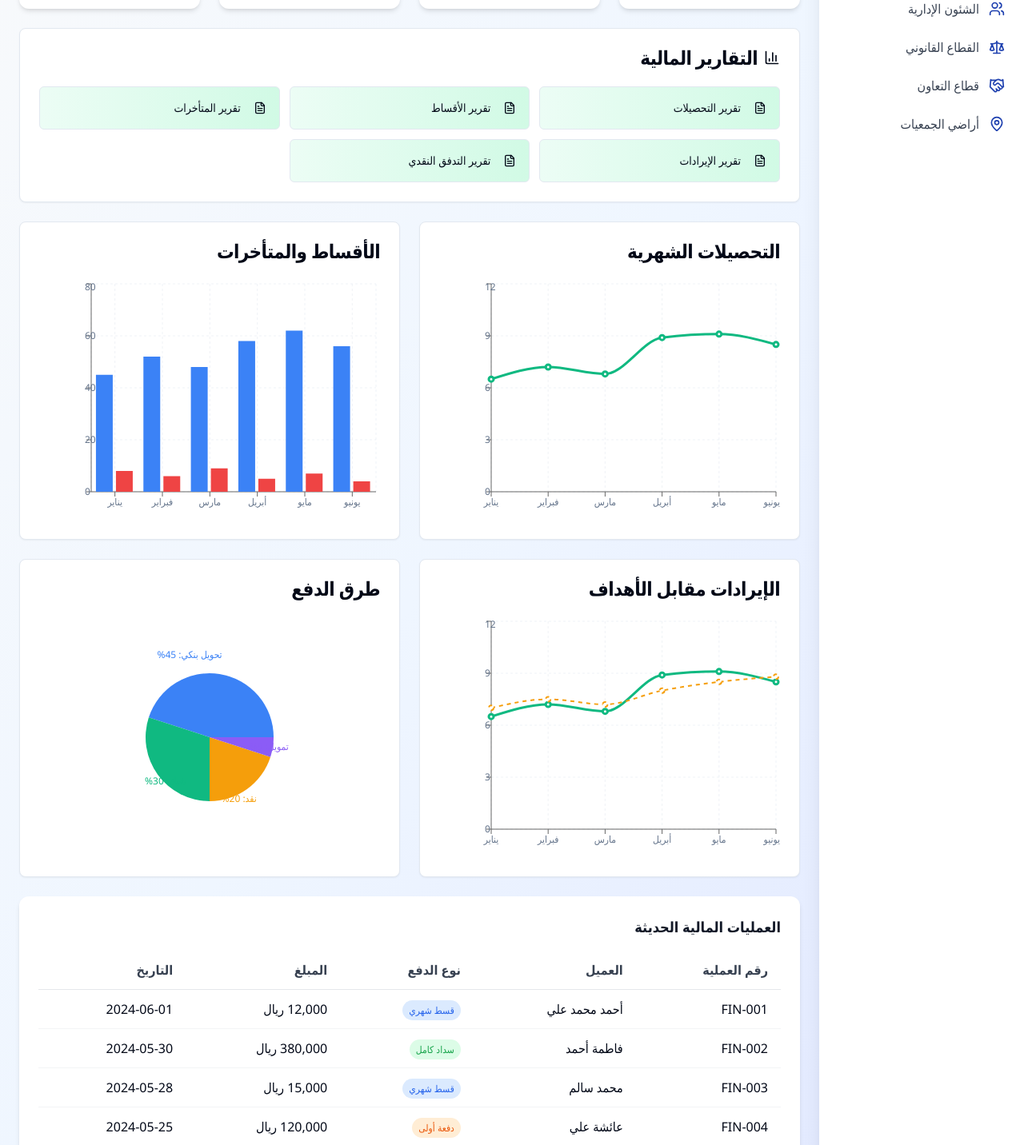
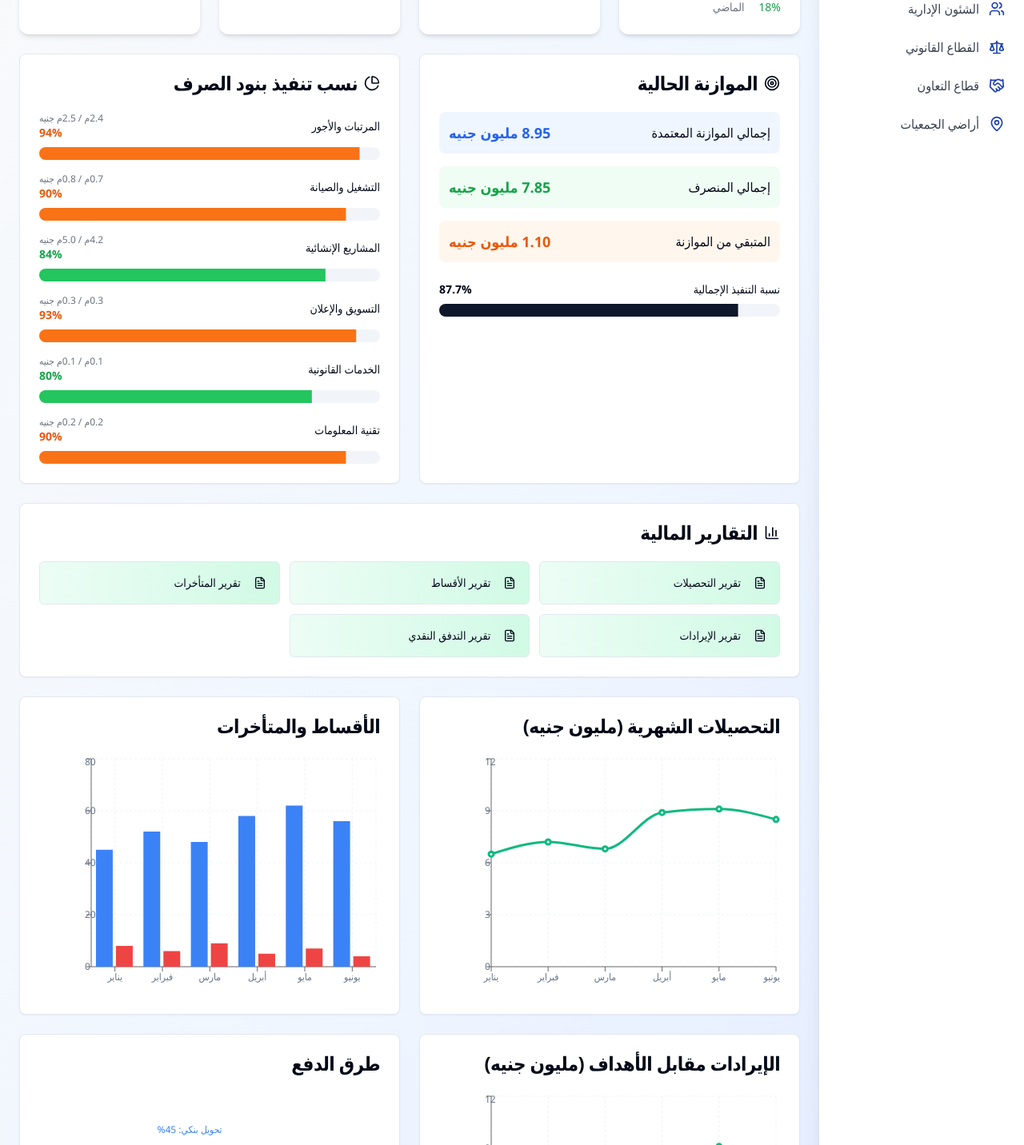
Before and after one commit to ahussiny/heya-insights-dashboard-190bd3f9, a React (Vite) app: page /finance in a window 1280 px wide. Shown: the part 338-1770 px from the top of the page at 80% size. Built offline with nearby package versions, Linux system fonts and the light colour scheme; sample sign-in values are in the browser's storage.

Commit message:
Refactor: Convert currency to EGP and add budget info
- Convert all currency values to Egyptian pounds (EGP).
- Add current budget and spending execution ratio to the finance sector.

```diff
--- a/src/components/ReportView.tsx
+++ b/src/components/ReportView.tsx
@@ -18,19 +18,19 @@ const getReportData = (reportName: string, sector: string) => {
   const reportDataMap = {
     // تقارير القطاع العقاري
     'القطاع العقاري-تقرير مبيعات الوحدات': [
-      { id: 'U001', name: 'وحدة الأندلس A1', type: 'شقة', area: '120 م²', price: '85,000', status: 'مباعة', buyer: 'أحمد محمد علي', date: '2024-05-15' },
-      { id: 'U002', name: 'وحدة النور B2', type: 'فيلا', area: '250 م²', price: '150,000', status: 'مباعة', buyer: 'فاطمة أحمد سالم', date: '2024-05-20' },
-      { id: 'U003', name: 'وحدة الياسمين C3', type: 'شقة', area: '100 م²', price: '70,000', status: 'محجوزة', buyer: 'محمد عبدالله', date: '2024-05-25' },
+      { id: 'U001', name: 'وحدة الأندلس A1', type: 'شقة', area: '120 م²', price: '85,000 جنيه', status: 'مباعة', buyer: 'أحمد محمد علي', date: '2024-05-15' },
+      { id: 'U002', name: 'وحدة النور B2', type: 'فيلا', area: '250 م²', price: '150,000 جنيه', status: 'مباعة', buyer: 'فاطمة أحمد سالم', date: '2024-05-20' },
+      { id: 'U003', name: 'وحدة الياسمين C3', type: 'شقة', area: '100 م²', price: '70,000 جنيه', status: 'محجوزة', buyer: 'محمد عبدالله', date: '2024-05-25' },
     ],
     'القطاع العقاري-تقرير الوحدات المتاحة': [
-      { id: 'U004', name: 'وحدة الورود D4', type: 'شقة', area: '110 م²', price: '75,000', status: 'متاحة', location: 'المجمع الأول', phase: 'المرحلة الثانية' },
-      { id: 'U005', name: 'وحدة السلام E5', type: 'فيلا', area: '300 م²', price: '180,000', status: 'متاحة', location: 'المجمع الثاني', phase: 'المرحلة الأولى' },
-      { id: 'U006', name: 'وحدة الأمل F6', type: 'دوبلكس', area: '180 م²', price: '120,000', status: 'قيد الإنشاء', location: 'المجمع الثالث', phase: 'المرحلة الثالثة' },
+      { id: 'U004', name: 'وحدة الورود D4', type: 'شقة', area: '110 م²', price: '75,000 جنيه', status: 'متاحة', location: 'المجمع الأول', phase: 'المرحلة الثانية' },
+      { id: 'U005', name: 'وحدة السلام E5', type: 'فيلا', area: '300 م²', price: '180,000 جنيه', status: 'متاحة', location: 'المجمع الثاني', phase: 'المرحلة الأولى' },
+      { id: 'U006', name: 'وحدة الأمل F6', type: 'دوبلكس', area: '180 م²', price: '120,000 جنيه', status: 'قيد الإنشاء', location: 'المجمع الثالث', phase: 'المرحلة الثالثة' },
     ],
     'القطاع العقاري-تقرير مبيعات الأراضي': [
-      { id: 'L001', name: 'قطعة رقم 15', area: '500 م²', price: '50,000', status: 'مباعة', buyer: 'سالم أحمد محمد', paymentType: 'نقدي', date: '2024-04-10' },
-      { id: 'L002', name: 'قطعة رقم 28', area: '750 م²', price: '75,000', status: 'مباعة', buyer: 'عائشة علي سالم', paymentType: 'أقساط', date: '2024-04-15' },
-      { id: 'L003', name: 'قطعة رقم 42', area: '600 م²', price: '60,000', status: 'محجوزة', buyer: 'خالد محمد عبدالله', paymentType: 'أقساط', date: '2024-04-20' },
+      { id: 'L001', name: 'قطعة رقم 15', area: '500 م²', price: '50,000 جنيه', status: 'مباعة', buyer: 'سالم أحمد محمد', paymentType: 'نقدي', date: '2024-04-10' },
+      { id: 'L002', name: 'قطعة رقم 28', area: '750 م²', price: '75,000 جنيه', status: 'مباعة', buyer: 'عائشة علي سالم', paymentType: 'أقساط', date: '2024-04-15' },
+      { id: 'L003', name: 'قطعة رقم 42', area: '600 م²', price: '60,000 جنيه', status: 'محجوزة', buyer: 'خالد محمد عبدالله', paymentType: 'أقساط', date: '2024-04-20' },
     ],
 
     // تقارير الشؤون الإدارية
@@ -40,38 +40,38 @@ const getReportData = (reportName: string, sector: string) => {
       { id: 'EMP003', name: 'محمد عبدالله سعيد', department: 'تقنية المعلومات', attendance: '20/24', absences: '4', lateArrivals: '3', overtime: '12 ساعات', month: 'مايو 2024' },
     ],
     'الشؤون الإدارية-تقرير الرواتب': [
-      { id: 'SAL001', employee: 'أحمد محمد علي', position: 'محاسب أول', basicSalary: '1,200', allowances: '300', deductions: '150', netSalary: '1,350', month: 'مايو 2024' },
-      { id: 'SAL002', employee: 'فاطمة سالم أحمد', position: 'مسؤولة موارد بشرية', basicSalary: '1,500', allowances: '400', deductions: '200', netSalary: '1,700', month: 'مايو 2024' },
-      { id: 'SAL003', employee: 'محمد عبدالله سعيد', position: 'مطور نظم', basicSalary: '1,800', allowances: '500', deductions: '250', netSalary: '2,050', month: 'مايو 2024' },
+      { id: 'SAL001', employee: 'أحمد محمد علي', position: 'محاسب أول', basicSalary: '1,200 جنيه', allowances: '300 جنيه', deductions: '150 جنيه', netSalary: '1,350 جنيه', month: 'مايو 2024' },
+      { id: 'SAL002', employee: 'فاطمة سالم أحمد', position: 'مسؤولة موارد بشرية', basicSalary: '1,500 جنيه', allowances: '400 جنيه', deductions: '200 جنيه', netSalary: '1,700 جنيه', month: 'مايو 2024' },
+      { id: 'SAL003', employee: 'محمد عبدالله سعيد', position: 'مطور نظم', basicSalary: '1,800 جنيه', allowances: '500 جنيه', deductions: '250 جنيه', netSalary: '2,050 جنيه', month: 'مايو 2024' },
     ],
 
     // تقارير قطاع التعاون
     'قطاع التعاون-تقرير الجمعيات': [
-      { id: 'SOC001', name: 'جمعية الأندلس الفئوية', type: 'فئوية', region: 'الرياض', members: '85', activeProjects: '3', totalLands: '25 قطعة', status: 'نشطة' },
-      { id: 'SOC002', name: 'جمعية النور الإقليمية', type: 'إقليمية', region: 'جدة', members: '120', activeProjects: '2', totalLands: '40 قطعة', status: 'نشطة' },
-      { id: 'SOC003', name: 'جمعية الياسمين المختلطة', type: 'فئوية وإقليمية', region: 'الدمام', members: '65', activeProjects: '1', totalLands: '15 قطعة', status: 'معلقة' },
-      { id: 'SOC004', name: 'جمعية الورود الإقليمية', type: 'إقليمية', region: 'المدينة المنورة', members: '95', activeProjects: '4', totalLands: '30 قطعة', status: 'نشطة' },
+      { id: 'SOC001', name: 'جمعية الأندلس الفئوية', type: 'فئوية', region: 'القاهرة', members: '85', activeProjects: '3', totalLands: '25 قطعة', status: 'نشطة' },
+      { id: 'SOC002', name: 'جمعية النور الإقليمية', type: 'إقليمية', region: 'الجيزة', members: '120', activeProjects: '2', totalLands: '40 قطعة', status: 'نشطة' },
+      { id: 'SOC003', name: 'جمعية الياسمين المختلطة', type: 'فئوية وإقليمية', region: 'الإسكندرية', members: '65', activeProjects: '1', totalLands: '15 قطعة', status: 'معلقة' },
+      { id: 'SOC004', name: 'جمعية الورود الإقليمية', type: 'إقليمية', region: 'أسوان', members: '95', activeProjects: '4', totalLands: '30 قطعة', status: 'نشطة' },
     ],
 
     // تقارير القطاع المالي
     'القطاع المالي-تقرير التحصيلات': [
-      { id: 'COL001', source: 'مبيعات الوحدات', amount: '2,500,000', collectedAmount: '2,200,000', pendingAmount: '300,000', collectionRate: '88%', month: 'مايو 2024' },
-      { id: 'COL002', source: 'مبيعات الأراضي', amount: '1,800,000', collectedAmount: '1,650,000', pendingAmount: '150,000', collectionRate: '92%', month: 'مايو 2024' },
-      { id: 'COL003', source: 'رسوم الجمعيات', amount: '450,000', collectedAmount: '400,000', pendingAmount: '50,000', collectionRate: '89%', month: 'مايو 2024' },
+      { id: 'COL001', source: 'مبيعات الوحدات', amount: '2,500,000 جنيه', collectedAmount: '2,200,000 جنيه', pendingAmount: '300,000 جنيه', collectionRate: '88%', month: 'مايو 2024' },
+      { id: 'COL002', source: 'مبيعات الأراضي', amount: '1,800,000 جنيه', collectedAmount: '1,650,000 جنيه', pendingAmount: '150,000 جنيه', collectionRate: '92%', month: 'مايو 2024' },
+      { id: 'COL003', source: 'رسوم الجمعيات', amount: '450,000 جنيه', collectedAmount: '400,000 جنيه', pendingAmount: '50,000 جنيه', collectionRate: '89%', month: 'مايو 2024' },
     ],
 
     // تقارير القطاع القانوني
     'القطاع القانوني-تقرير القضايا': [
-      { id: 'LEG001', caseType: 'قضية تحصيل', party: 'أحمد محمد علي', amount: '50,000', status: 'قيد النظر', court: 'المحكمة التجارية', date: '2024-05-15' },
-      { id: 'LEG002', caseType: 'قضية مطالبة', party: 'مقاولات الخليج', amount: '120,000', status: 'محلولة', court: 'المحكمة العامة', date: '2024-04-10' },
-      { id: 'LEG003', caseType: 'قضية عقارية', party: 'شركة التطوير', amount: '200,000', status: 'قيد التنفيذ', court: 'المحكمة العقارية', date: '2024-05-20' },
+      { id: 'LEG001', caseType: 'قضية تحصيل', party: 'أحمد محمد علي', amount: '50,000 جنيه', status: 'قيد النظر', court: 'المحكمة التجارية', date: '2024-05-15' },
+      { id: 'LEG002', caseType: 'قضية مطالبة', party: 'مقاولات الخليج', amount: '120,000 جنيه', status: 'محلولة', court: 'المحكمة العامة', date: '2024-04-10' },
+      { id: 'LEG003', caseType: 'قضية عقارية', party: 'شركة التطوير', amount: '200,000 جنيه', status: 'قيد التنفيذ', court: 'المحكمة العقارية', date: '2024-05-20' },
     ],
 
     // تقارير قطاع المشروعات
     'قطاع المشروعات-تقرير حالة المشاريع': [
-      { id: 'PRJ001', name: 'مجمع الأندلس السكني', contractor: 'شركة البناء المتقدم', progress: '75%', budget: '5,000,000', spent: '3,750,000', status: 'قيد التنفيذ', expectedCompletion: '2024-12-31' },
-      { id: 'PRJ002', name: 'مجمع النور التجاري', contractor: 'مقاولات الخليج', progress: '45%', budget: '8,000,000', spent: '3,600,000', status: 'قيد التنفيذ', expectedCompletion: '2025-06-30' },
-      { id: 'PRJ003', name: 'مجمع الياسمين السكني', contractor: 'شركة التطوير العقاري', progress: '100%', budget: '3,500,000', spent: '3,400,000', status: 'مكتمل', expectedCompletion: '2024-04-30' },
+      { id: 'PRJ001', name: 'مجمع الأندلس السكني', contractor: 'شركة البناء المتقدم', progress: '75%', budget: '5,000,000 جنيه', spent: '3,750,000 جنيه', status: 'قيد التنفيذ', expectedCompletion: '2024-12-31' },
+      { id: 'PRJ002', name: 'مجمع النور التجاري', contractor: 'مقاولات الخليج', progress: '45%', budget: '8,000,000 جنيه', spent: '3,600,000 جنيه', status: 'قيد التنفيذ', expectedCompletion: '2025-06-30' },
+      { id: 'PRJ003', name: 'مجمع الياسمين السكني', contractor: 'شركة التطوير العقاري', progress: '100%', budget: '3,500,000 جنيه', spent: '3,400,000 جنيه', status: 'مكتمل', expectedCompletion: '2024-04-30' },
     ],
 
     // Default data
--- a/src/components/charts/FinanceChart.tsx
+++ b/src/components/charts/FinanceChart.tsx
@@ -42,7 +42,7 @@ export const FinanceChart = () => {
     <div className="grid grid-cols-1 lg:grid-cols-2 gap-6">
       <Card>
         <CardHeader>
-          <CardTitle>التحصيلات الشهرية</CardTitle>
+          <CardTitle>التحصيلات الشهرية (مليون جنيه)</CardTitle>
         </CardHeader>
         <CardContent>
           <ChartContainer config={chartConfig} className="h-[300px] w-full">
@@ -56,7 +56,7 @@ export const FinanceChart = () => {
                 dataKey="collected"
                 stroke="#10b981"
                 strokeWidth={3}
-                name="المحصل (مليون ريال)"
+                name="المحصل (مليون جنيه)"
               />
             </LineChart>
           </ChartContainer>
@@ -83,7 +83,7 @@ export const FinanceChart = () => {
 
       <Card>
         <CardHeader>
-          <CardTitle>الإيرادات مقابل الأهداف</CardTitle>
+          <CardTitle>الإيرادات مقابل الأهداف (مليون جنيه)</CardTitle>
         </CardHeader>
         <CardContent>
           <ChartContainer config={chartConfig} className="h-[300px] w-full">
--- a/src/pages/FinancePage.tsx
+++ b/src/pages/FinancePage.tsx
@@ -1,10 +1,22 @@
+
 import React from 'react';
 import { StatCard } from '../components/StatCard';
 import { FinanceReports } from '../components/reports/FinanceReports';
 import { FinanceChart } from '../components/charts/FinanceChart';
-import { DollarSign, CreditCard, TrendingUp, AlertCircle } from 'lucide-react';
+import { DollarSign, CreditCard, TrendingUp, AlertCircle, Target, PieChart } from 'lucide-react';
+import { Card, CardContent, CardHeader, CardTitle } from '@/components/ui/card';
+import { Progress } from '@/components/ui/progress';
 
 export const FinancePage = () => {
+  const budgetItems = [
+    { item: 'المرتبات والأجور', budgeted: 2500000, spent: 2350000, percentage: 94 },
+    { item: 'التشغيل والصيانة', budgeted: 800000, spent: 720000, percentage: 90 },
+    { item: 'المشاريع الإنشائية', budgeted: 5000000, spent: 4200000, percentage: 84 },
+    { item: 'التسويق والإعلان', budgeted: 300000, spent: 280000, percentage: 93 },
+    { item: 'الخدمات القانونية', budgeted: 150000, spent: 120000, percentage: 80 },
+    { item: 'تقنية المعلومات', budgeted: 200000, spent: 180000, percentage: 90 },
+  ];
+
   return (
     <div className="space-y-6">
       <div>
@@ -15,7 +27,7 @@ export const FinancePage = () => {
       <div className="grid grid-cols-1 md:grid-cols-2 lg:grid-cols-4 gap-6">
         <StatCard
           title="إجمالي التحصيلات"
-          value="8.5 مليون"
+          value="8.5 مليون جنيه"
           change="18%"
           changeType="increase"
           icon={DollarSign}
@@ -47,6 +59,80 @@ export const FinancePage = () => {
         />
       </div>
 
+      <div className="grid grid-cols-1 lg:grid-cols-2 gap-6">
+        <Card>
+          <CardHeader>
+            <CardTitle className="flex items-center gap-2">
+              <Target className="h-5 w-5" />
+              الموازنة الحالية
+            </CardTitle>
+          </CardHeader>
+          <CardContent>
+            <div className="space-y-4">
+              <div className="flex justify-between items-center p-3 bg-blue-50 rounded-lg">
+                <span className="font-medium">إجمالي الموازنة المعتمدة</span>
+                <span className="text-lg font-bold text-blue-600">8.95 مليون جنيه</span>
+              </div>
+              <div className="flex justify-between items-center p-3 bg-green-50 rounded-lg">
+                <span className="font-medium">إجمالي المنصرف</span>
+                <span className="text-lg font-bold text-green-600">7.85 مليون جنيه</span>
+              </div>
+              <div className="flex justify-between items-center p-3 bg-orange-50 rounded-lg">
+                <span className="font-medium">المتبقي من الموازنة</span>
+                <span className="text-lg font-bold text-orange-600">1.10 مليون جنيه</span>
+              </div>
+              <div className="pt-2">
+                <div className="flex justify-between items-center mb-2">
+                  <span className="text-sm font-medium">نسبة التنفيذ الإجمالية</span>
+                  <span className="text-sm font-bold">87.7%</span>
+                </div>
+                <Progress value={87.7} className="w-full" />
+              </div>
+            </div>
+          </CardContent>
+        </Card>
+
+        <Card>
+          <CardHeader>
+            <CardTitle className="flex items-center gap-2">
+              <PieChart className="h-5 w-5" />
+              نسب تنفيذ بنود الصرف
+            </CardTitle>
+          </CardHeader>
+          <CardContent>
+            <div className="space-y-4">
+              {budgetItems.map((item, index) => (
+                <div key={index} className="space-y-2">
+                  <div className="flex justify-between items-center">
+                    <span className="text-sm font-medium">{item.item}</span>
+                    <div className="text-left">
+                      <div className="text-xs text-gray-500">
+                        {(item.spent / 1000000).toFixed(1)}م / {(item.budgeted / 1000000).toFixed(1)}م جنيه
+                      </div>
+                      <div className={`text-sm font-bold ${
+                        item.percentage > 95 ? 'text-red-600' :
+                        item.percentage > 85 ? 'text-orange-600' :
+                        'text-green-600'
+                      }`}>
+                        {item.percentage}%
+                      </div>
+                    </div>
+                  </div>
+                  <Progress
+                    value={item.percentage}
+                    className={`w-full ${
+                      item.percentage > 95 ? '[&>div]:bg-red-500' :
+                      item.percentage > 85 ? '[&>div]:bg-orange-500' :
+                      '[&>div]:bg-green-500'
+                    }`}
+                  />
+                </div>
+              ))}
+            </div>
+          </CardContent>
+        </Card>
+      </div>
+
       <FinanceReports />
 
       <FinanceChart />
@@ -66,10 +152,10 @@ export const FinancePage = () => {
             </thead>
             <tbody>
               {[
-                { id: 'FIN-001', client: 'أحمد محمد علي', type: 'قسط شهري', amount: '12,000 ريال', date: '2024-06-01' },
-                { id: 'FIN-002', client: 'فاطمة أحمد', type: 'سداد كامل', amount: '380,000 ريال', date: '2024-05-30' },
-                { id: 'FIN-003', client: 'محمد سالم', type: 'قسط شهري', amount: '15,000 ريال', date: '2024-05-28' },
-                { id: 'FIN-004', client: 'عائشة علي', type: 'دفعة أولى', amount: '120,000 ريال', date: '2024-05-25' },
+                { id: 'FIN-001', client: 'أحمد محمد علي', type: 'قسط شهري', amount: '12,000 جنيه', date: '2024-06-01' },
+                { id: 'FIN-002', client: 'فاطمة أحمد', type: 'سداد كامل', amount: '380,000 جنيه', date: '2024-05-30' },
+                { id: 'FIN-003', client: 'محمد سالم', type: 'قسط شهري', amount: '15,000 جنيه', date: '2024-05-28' },
+                { id: 'FIN-004', client: 'عائشة علي', type: 'دفعة أولى', amount: '120,000 جنيه', date: '2024-05-25' },
               ].map((transaction, index) => (
                 <tr key={index} className="border-b border-gray-100 hover:bg-gray-50">
                   <td className="py-3 px-4 font-medium">{transaction.id}</td>
```
